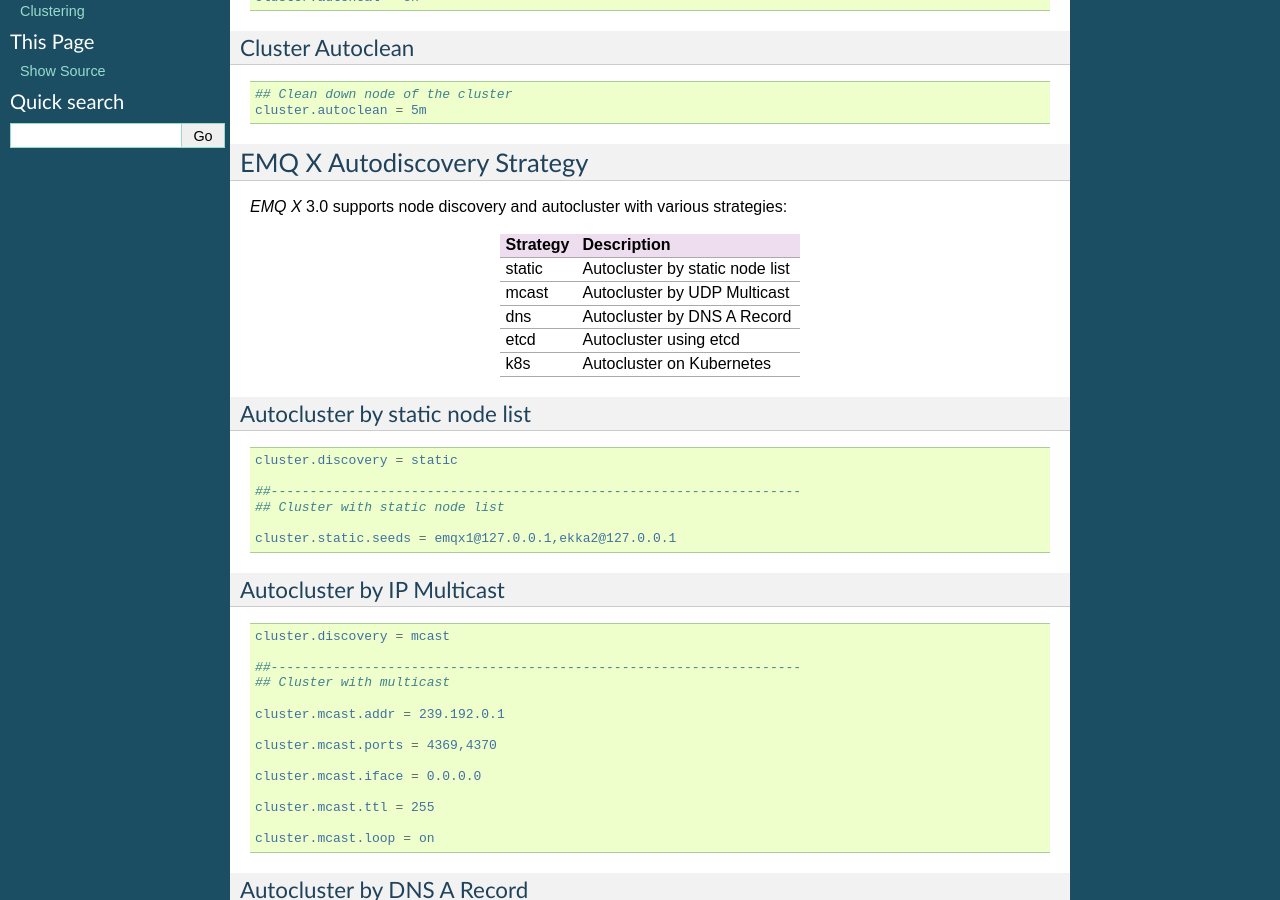
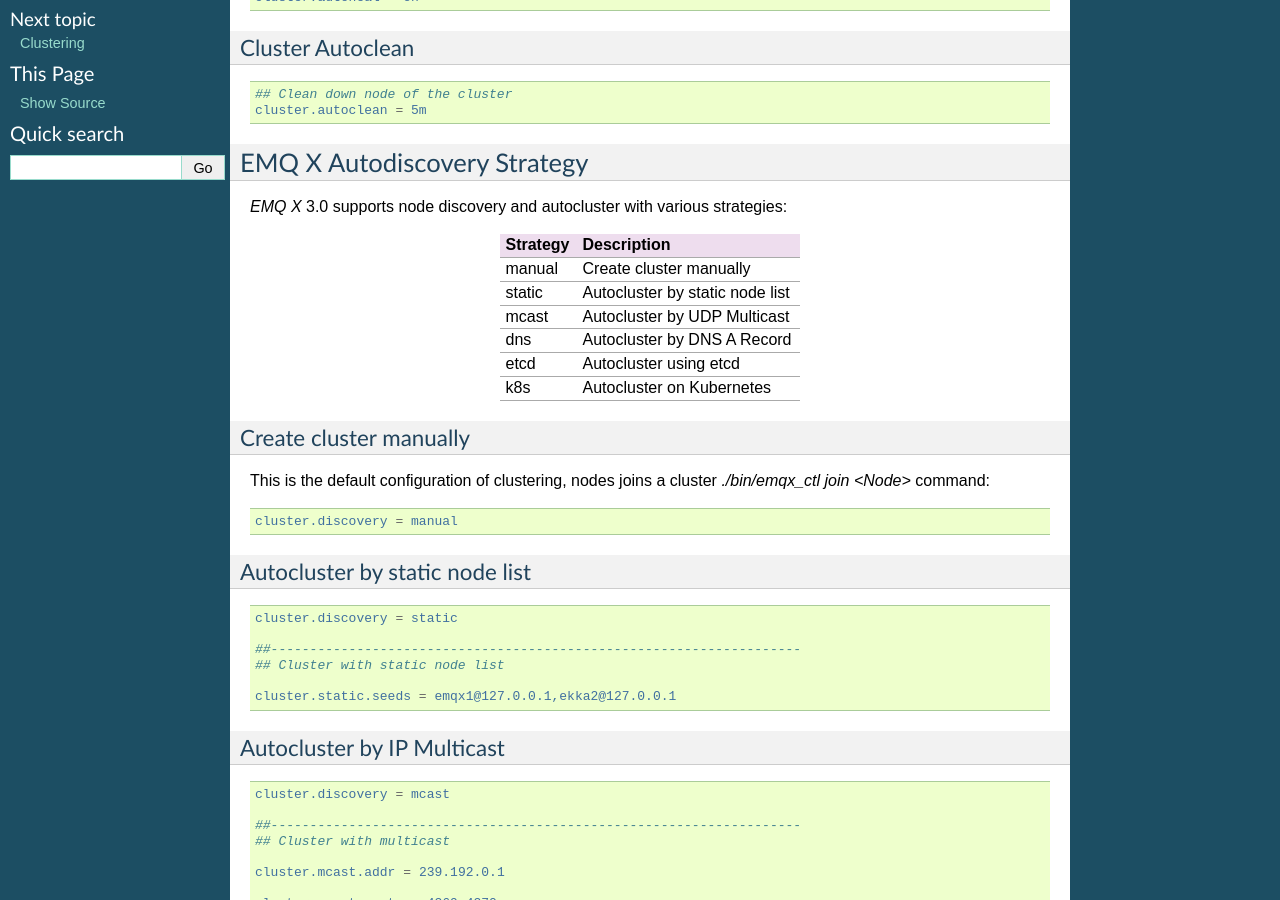
Before and after one commit to emqxarchive/emqx-docs-en, a Sphinx documentation site: the page built from source/config.rst, in a window 1280 px wide and 900 px high, scrolled down 1201 px. Built offline with Sphinx 7.4.7, drawn with Linux system fonts in a browser that asks for light colours; some of the changed text lies outside the part shown.

Commit message:
Add manual clustering in config.rst

```diff
--- a/source/config.rst
+++ b/source/config.rst
@@ -105,6 +105,8 @@
 +------------+---------------------------------+
 | Strategy   | Description                     |
 +============+=================================+
+| manual     | Create cluster manually         |
++------------+---------------------------------+
 | static     | Autocluster by static node list |
 +------------+---------------------------------+
 | mcast      | Autocluster by UDP Multicast    |
@@ -115,6 +117,15 @@
 +------------+---------------------------------+
 | k8s        | Autocluster on Kubernetes       |
 +------------+---------------------------------+
+
+Create cluster manually
+-----------------------
+
+This is the default configuration of clustering, nodes joins a cluster `./bin/emqx_ctl join <Node>` command:
+
+.. code-block:: properties
+
+    cluster.discovery = manual
 
 Autocluster by static node list
 -------------------------------
```
